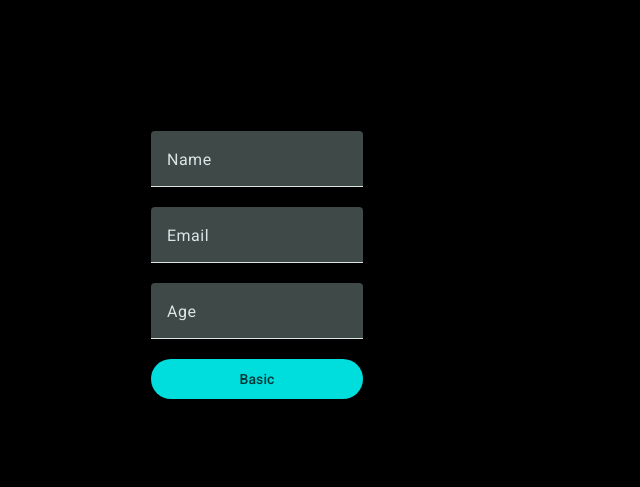
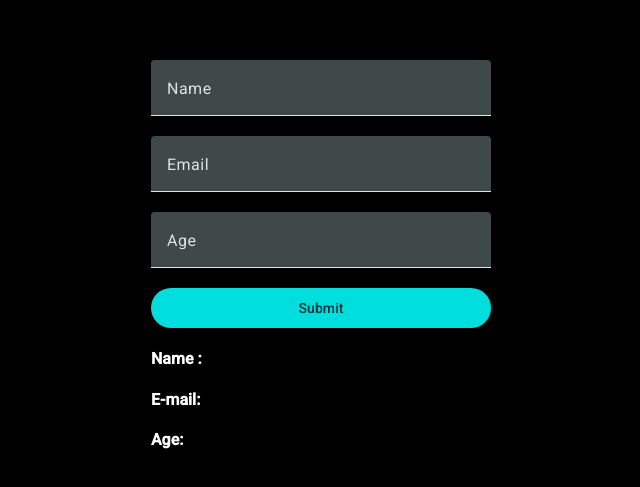
Before and after one commit to OlyMahmudMugdho/learning-angular, an Angular app in the folder my-app/: page / in a window 1280 px wide. Shown: the part 135-622 px from the top of the page, without its empty margins (383-1023 px from the left). Built offline with nearby package versions, Linux system fonts and the light colour scheme.

Commit message:
form module styling

```diff
--- a/my-app/src/app/dynamic-form/dynamic-form.component.css
+++ b/my-app/src/app/dynamic-form/dynamic-form.component.css
@@ -1,7 +1,13 @@
 .example-form {
   display: flex;
   flex-direction: column;
-  justify-content: center;
   width: 100%;
   position: static;
+  padding-left: 4rem;
+  padding-right: 4rem;
 }
+
+
+.output {
+  color: white;
+}
--- a/my-app/src/app/dynamic-form/dynamic-form.component.html
+++ b/my-app/src/app/dynamic-form/dynamic-form.component.html
@@ -1,20 +1,28 @@
 <form class="example-form">
+
+
 
   <mat-form-field>
     <mat-label>Name</mat-label>
-    <input matInput placeholder="{{placeholder.name}}" >
+    <input type="text" matInput placeholder="{{placeholder.name}}" [(ngModel)]="name" name="name" >
   </mat-form-field>
 
   <mat-form-field>
     <mat-label>Email</mat-label>
-    <input matInput placeholder="{{placeholder.email}}" >
+    <input type="name" matInput placeholder="{{placeholder.email}}" [(ngModel)]="email" name="email" >
   </mat-form-field>
 
   <mat-form-field class="example-full-width">
     <mat-label>Age</mat-label>
-    <input matInput placeholder="{{placeholder.age}}" >
+    <input type="number" matInput placeholder="{{placeholder.age}}" [(ngModel)]="age" name="age" >
   </mat-form-field>
 
-  <button mat-flat-button>Basic</button>
+  <button mat-flat-button>Submit</button>
+
+  <div class="output">
+    <h4>Name : {{ name }} </h4>
+    <h4>E-mail: {{ email }}</h4>
+    <h4>Age: {{ age }} </h4>
+  </div>
 
 </form>
--- a/my-app/src/app/dynamic-form/dynamic-form.component.ts
+++ b/my-app/src/app/dynamic-form/dynamic-form.component.ts
@@ -16,8 +16,12 @@ import {MatButton} from "@angular/material/button";
 
 export class DynamicFormComponent {
   placeholder: FormModel = {
-    name: "your name",
+    name: 'your name',
     email : "email@example.com",
     age: 23
   }
+
+  name: string = "";
+  email: string = "";
+  age?: number;
 }
```
